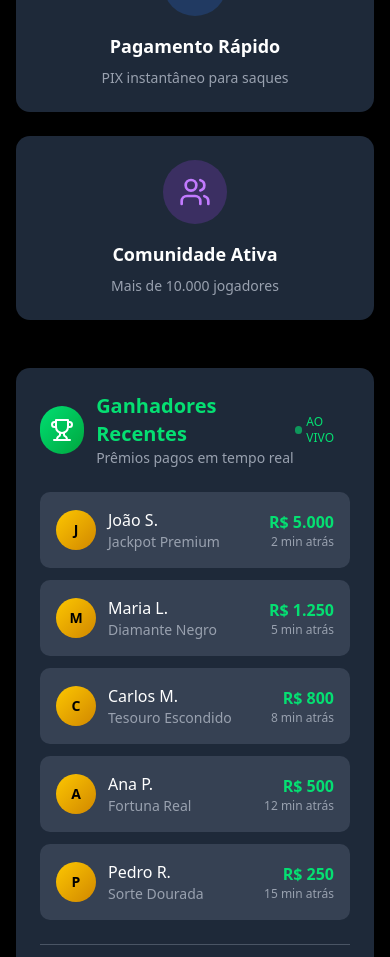
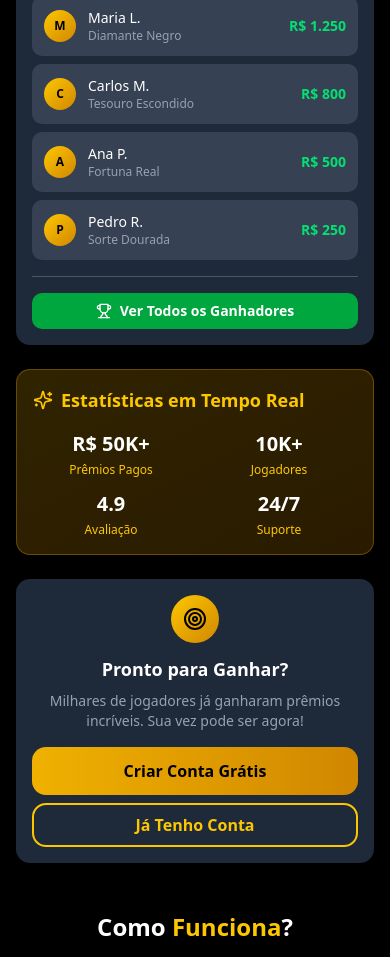
Before and after one commit to Gabrielarndt/raspou-ganhou-essencial, a React (Vite) app in the folder raspou-ganhou/: page /#/ in a window 390 px wide. Shown: the part 1040-1997 px from the top of the page. Built offline with nearby package versions, Linux system fonts and the light colour scheme.

Commit message:
Improve mobile cards design for modern and elegant look

```diff
--- a/raspou-ganhou/src/pages/Home.jsx
+++ b/raspou-ganhou/src/pages/Home.jsx
@@ -194,67 +194,67 @@ const Home = () => {
             </p>
           </div>
 
-          <div className="grid grid-cols-1 md:grid-cols-2 lg:grid-cols-4 gap-6 lg:gap-8">
+          <div className="grid grid-cols-2 md:grid-cols-2 lg:grid-cols-4 gap-3 md:gap-6 lg:gap-8">
             {features.map((feature, index) => (
-              <div key={index} className="bg-gray-800 rounded-xl p-6 text-center hover:bg-gray-700 transition-all duration-200 transform hover:scale-105">
-                <div className={`w-16 h-16 ${feature.color.replace('text-', 'bg-').replace('-400', '-500/20')} rounded-full flex items-center justify-center mx-auto mb-4`}>
-                  <feature.icon className={`w-8 h-8 ${feature.color}`} />
+              <div key={index} className="bg-gray-800 rounded-xl p-3 md:p-6 text-center hover:bg-gray-700 transition-all duration-200 transform hover:scale-105">
+                <div className={`w-10 h-10 md:w-16 md:h-16 ${feature.color.replace('text-', 'bg-').replace('-400', '-500/20')} rounded-full flex items-center justify-center mx-auto mb-2 md:mb-4`}>
+                  <feature.icon className={`w-5 h-5 md:w-8 md:h-8 ${feature.color}`} />
                 </div>
-                <h3 className="text-white font-bold text-lg mb-2">{feature.title}</h3>
-                <p className="text-gray-400 text-sm">{feature.description}</p>
+                <h3 className="text-white font-bold text-sm md:text-lg mb-1 md:mb-2">{feature.title}</h3>
+                <p className="text-gray-400 text-xs md:text-sm leading-tight">{feature.description}</p>
               </div>
             ))}
           </div>
         </section>
 
         {/* Ganhadores e Estatísticas */}
-        <section className="grid lg:grid-cols-2 gap-8 lg:gap-12 mb-12 lg:mb-16">
+        <section className="grid lg:grid-cols-2 gap-6 lg:gap-12 mb-12 lg:mb-16">
 
           {/* Ganhadores Recentes */}
-          <div className="bg-gray-800 rounded-xl p-6 lg:p-8">
+          <div className="bg-gray-800 rounded-xl p-4 lg:p-8">
             <div className="flex items-center justify-between mb-6">
               <div className="flex items-center space-x-3">
-                <div className="w-12 h-12 bg-gradient-to-br from-green-400 to-green-600 rounded-full flex items-center justify-center">
-                  <Trophy className="w-6 h-6 text-white" />
+                <div className="w-10 h-10 md:w-12 md:h-12 bg-gradient-to-br from-green-400 to-green-600 rounded-full flex items-center justify-center">
+                  <Trophy className="w-5 h-5 md:w-6 md:h-6 text-white" />
                 </div>
                 <div>
-                  <h3 className="text-green-400 font-bold text-xl">Ganhadores Recentes</h3>
-                  <p className="text-gray-400 text-sm">Prêmios pagos em tempo real</p>
+                  <h3 className="text-green-400 font-bold text-lg md:text-xl">Ganhadores Recentes</h3>
+                  <p className="text-gray-400 text-xs md:text-sm">Prêmios pagos em tempo real</p>
                 </div>
               </div>
               <div className="flex items-center space-x-1">
                 <div className="w-2 h-2 bg-green-400 rounded-full animate-pulse"></div>
-                <span className="text-green-400 text-xs font-medium">AO VIVO</span>
+                <span className="text-green-400 text-xs font-medium hidden md:inline">AO VIVO</span>
               </div>
             </div>
 
-            <div className="space-y-3">
+            <div className="space-y-2 md:space-y-3">
               {ganhadores.map((ganhador, index) => (
-                <div key={index} className="flex items-center justify-between p-4 bg-gray-700 rounded-lg hover:bg-gray-600 transition-colors">
+                <div key={index} className="flex items-center justify-between p-3 md:p-4 bg-gray-700 rounded-lg hover:bg-gray-600 transition-colors">
                   <div className="flex items-center space-x-3">
-                    <div className="w-10 h-10 bg-gradient-to-br from-yellow-400 to-yellow-600 rounded-full flex items-center justify-center">
-                      <span className="text-black font-bold text-sm">{ganhador.avatar}</span>
+                    <div className="w-8 h-8 md:w-10 md:h-10 bg-gradient-to-br from-yellow-400 to-yellow-600 rounded-full flex items-center justify-center">
+                      <span className="text-black font-bold text-xs md:text-sm">{ganhador.avatar}</span>
                     </div>
                     <div>
-                      <p className="text-white font-medium">{ganhador.nome}</p>
-                      <p className="text-gray-400 text-sm">{ganhador.jogo}</p>
+                      <p className="text-white font-medium text-sm md:text-base">{ganhador.nome}</p>
+                      <p className="text-gray-400 text-xs md:text-sm">{ganhador.jogo}</p>
                     </div>
                   </div>
                   <div className="text-right">
-                    <p className="text-green-400 font-bold">{ganhador.premio}</p>
-                    <p className="text-gray-400 text-xs">{ganhador.tempo}</p>
+                    <p className="text-green-400 font-bold text-sm md:text-base">{ganhador.premio}</p>
+                    <p className="text-gray-400 text-xs hidden md:block">{ganhador.tempo}</p>
                   </div>
                 </div>
               ))}
             </div>
 
-            <div className="mt-6 pt-6 border-t border-gray-600">
+            <div className="mt-4 md:mt-6 pt-4 md:pt-6 border-t border-gray-600">
               <button
                 onClick={() => navigate('/numeros')}
-                className="w-full bg-green-600 hover:bg-green-700 text-white font-bold py-3 rounded-lg transition-colors flex items-center justify-center space-x-2"
+                className="w-full bg-green-600 hover:bg-green-700 text-white font-bold py-2 md:py-3 rounded-lg transition-colors flex items-center justify-center space-x-2"
               >
-                <Trophy className="w-5 h-5" />
-                <span>Ver Todos os Ganhadores</span>
+                <Trophy className="w-4 h-4 md:w-5 md:h-5" />
+                <span className="text-sm md:text-base">Ver Todos os Ganhadores</span>
               </button>
             </div>
           </div>
@@ -262,65 +262,65 @@ const Home = () => {
           {/* Estatísticas e CTA */}
           <div className="space-y-6">
             {/* Estatísticas */}
-            <div className="bg-gradient-to-br from-yellow-500/20 to-yellow-600/20 border border-yellow-500/30 rounded-xl p-6">
-              <h3 className="text-yellow-400 font-bold text-xl mb-6 flex items-center space-x-2">
-                <Sparkles className="w-6 h-6" />
+            <div className="bg-gradient-to-br from-yellow-500/20 to-yellow-600/20 border border-yellow-500/30 rounded-xl p-4 md:p-6">
+              <h3 className="text-yellow-400 font-bold text-lg md:text-xl mb-4 md:mb-6 flex items-center space-x-2">
+                <Sparkles className="w-5 h-5 md:w-6 md:h-6" />
                 <span>Estatísticas em Tempo Real</span>
               </h3>
 
-              <div className="grid grid-cols-2 gap-4">
+              <div className="grid grid-cols-2 gap-3 md:gap-4">
                 <div className="text-center">
-                  <p className="text-3xl font-bold text-white mb-1">R$ 50K+</p>
-                  <p className="text-yellow-400 text-sm">Prêmios Pagos</p>
+                  <p className="text-xl md:text-3xl font-bold text-white mb-1">R$ 50K+</p>
+                  <p className="text-yellow-400 text-xs md:text-sm">Prêmios Pagos</p>
                 </div>
                 <div className="text-center">
-                  <p className="text-3xl font-bold text-white mb-1">10K+</p>
-                  <p className="text-yellow-400 text-sm">Jogadores</p>
+                  <p className="text-xl md:text-3xl font-bold text-white mb-1">10K+</p>
+                  <p className="text-yellow-400 text-xs md:text-sm">Jogadores</p>
                 </div>
                 <div className="text-center">
-                  <p className="text-3xl font-bold text-white mb-1">4.9</p>
-                  <p className="text-yellow-400 text-sm">Avaliação</p>
+                  <p className="text-xl md:text-3xl font-bold text-white mb-1">4.9</p>
+                  <p className="text-yellow-400 text-xs md:text-sm">Avaliação</p>
                 </div>
                 <div className="text-center">
-                  <p className="text-3xl font-bold text-white mb-1">24/7</p>
-                  <p className="text-yellow-400 text-sm">Suporte</p>
+                  <p className="text-xl md:text-3xl font-bold text-white mb-1">24/7</p>
+                  <p className="text-yellow-400 text-xs md:text-sm">Suporte</p>
                 </div>
               </div>
             </div>
 
             {/* CTA Principal */}
-            <div className="bg-gray-800 rounded-xl p-6 text-center">
-              <div className="w-16 h-16 bg-gradient-to-br from-yellow-400 to-yellow-600 rounded-full flex items-center justify-center mx-auto mb-4">
-                <Target className="w-8 h-8 text-black" />
+            <div className="bg-gray-800 rounded-xl p-4 md:p-6 text-center">
+              <div className="w-12 h-12 md:w-16 md:h-16 bg-gradient-to-br from-yellow-400 to-yellow-600 rounded-full flex items-center justify-center mx-auto mb-3 md:mb-4">
+                <Target className="w-6 h-6 md:w-8 md:h-8 text-black" />
               </div>
-              <h3 className="text-white font-bold text-xl mb-2">Pronto para Ganhar?</h3>
-              <p className="text-gray-400 mb-6">
+              <h3 className="text-white font-bold text-lg md:text-xl mb-2">Pronto para Ganhar?</h3>
+              <p className="text-gray-400 text-sm md:text-base mb-4 md:mb-6">
                 Milhares de jogadores já ganharam prêmios incríveis. Sua vez pode ser agora!
               </p>
 
               {user ? (
-                <div className="space-y-3">
+                <div className="space-y-2 md:space-y-3">
                   <button
                     onClick={() => navigate('/raspadinhas')}
-                    className="w-full bg-gradient-to-r from-yellow-500 to-yellow-600 hover:from-yellow-600 hover:to-yellow-700 text-black font-bold py-4 px-6 rounded-xl transition-all duration-200 transform hover:scale-105"
+                    className="w-full bg-gradient-to-r from-yellow-500 to-yellow-600 hover:from-yellow-600 hover:to-yellow-700 text-black font-bold py-3 md:py-4 px-4 md:px-6 rounded-xl transition-all duration-200 transform hover:scale-105"
                   >
                     Jogar Raspadinhas
                   </button>
-                  <p className="text-gray-400 text-sm">
+                  <p className="text-gray-400 text-xs md:text-sm">
                     Saldo: R$ {((user.saldo_real || 0) + (user.saldo_bonus || 0)).toFixed(2)}
                   </p>
                 </div>
               ) : (
-                <div className="space-y-3">
+                <div className="space-y-2 md:space-y-3">
                   <button
                     onClick={() => navigate('/registro')}
-                    className="w-full bg-gradient-to-r from-yellow-500 to-yellow-600 hover:from-yellow-600 hover:to-yellow-700 text-black font-bold py-4 px-6 rounded-xl transition-all duration-200 transform hover:scale-105"
+                    className="w-full bg-gradient-to-r from-yellow-500 to-yellow-600 hover:from-yellow-600 hover:to-yellow-700 text-black font-bold py-3 md:py-4 px-4 md:px-6 rounded-xl transition-all duration-200 transform hover:scale-105"
                   >
                     Criar Conta Grátis
                   </button>
                   <button
                     onClick={() => navigate('/login')}
-                    className="w-full bg-transparent border-2 border-yellow-400 text-yellow-400 hover:bg-yellow-400 hover:text-black font-bold py-3 px-6 rounded-xl transition-all duration-200"
+                    className="w-full bg-transparent border-2 border-yellow-400 text-yellow-400 hover:bg-yellow-400 hover:text-black font-bold py-2 md:py-3 px-4 md:px-6 rounded-xl transition-all duration-200"
                   >
                     Já Tenho Conta
                   </button>
@@ -341,42 +341,42 @@ const Home = () => {
             </p>
           </div>
 
-          <div className="grid grid-cols-1 md:grid-cols-3 gap-6 lg:gap-8">
-            <div className="bg-gray-800 rounded-xl p-6 text-center relative">
+          <div className="grid grid-cols-1 md:grid-cols-3 gap-4 md:gap-6 lg:gap-8">
+            <div className="bg-gray-800 rounded-xl p-4 md:p-6 text-center relative">
               <div className="absolute -top-4 left-1/2 transform -translate-x-1/2 w-8 h-8 bg-yellow-400 text-black rounded-full flex items-center justify-center font-bold">
                 1
               </div>
-              <div className="w-16 h-16 bg-blue-500/20 rounded-full flex items-center justify-center mx-auto mb-4 mt-4">
-                <User className="w-8 h-8 text-blue-400" />
+              <div className="w-12 h-12 md:w-16 md:h-16 bg-blue-500/20 rounded-full flex items-center justify-center mx-auto mb-3 md:mb-4 mt-4">
+                <User className="w-6 h-6 md:w-8 md:h-8 text-blue-400" />
               </div>
-              <h3 className="text-white font-bold text-lg mb-2">Crie sua Conta</h3>
-              <p className="text-gray-400 text-sm">
+              <h3 className="text-white font-bold text-base md:text-lg mb-2">Crie sua Conta</h3>
+              <p className="text-gray-400 text-xs md:text-sm">
                 Cadastro rápido e seguro em menos de 2 minutos
               </p>
             </div>
 
-            <div className="bg-gray-800 rounded-xl p-6 text-center relative">
+            <div className="bg-gray-800 rounded-xl p-4 md:p-6 text-center relative">
               <div className="absolute -top-4 left-1/2 transform -translate-x-1/2 w-8 h-8 bg-yellow-400 text-black rounded-full flex items-center justify-center font-bold">
                 2
               </div>
-              <div className="w-16 h-16 bg-green-500/20 rounded-full flex items-center justify-center mx-auto mb-4 mt-4">
-                <Gift className="w-8 h-8 text-green-400" />
+              <div className="w-12 h-12 md:w-16 md:h-16 bg-green-500/20 rounded-full flex items-center justify-center mx-auto mb-3 md:mb-4 mt-4">
+                <Gift className="w-6 h-6 md:w-8 md:h-8 text-green-400" />
               </div>
-              <h3 className="text-white font-bold text-lg mb-2">Escolha sua Raspadinha</h3>
-              <p className="text-gray-400 text-sm">
+              <h3 className="text-white font-bold text-base md:text-lg mb-2">Escolha sua Raspadinha</h3>
+              <p className="text-gray-400 text-xs md:text-sm">
                 Diversos jogos com prêmios de até R$ 10.000
               </p>
             </div>
 
-            <div className="bg-gray-800 rounded-xl p-6 text-center relative">
+            <div className="bg-gray-800 rounded-xl p-4 md:p-6 text-center relative">
               <div className="absolute -top-4 left-1/2 transform -translate-x-1/2 w-8 h-8 bg-yellow-400 text-black rounded-full flex items-center justify-center font-bold">
                 3
               </div>
-              <div className="w-16 h-16 bg-yellow-500/20 rounded-full flex items-center justify-center mx-auto mb-4 mt-4">
-                <Trophy className="w-8 h-8 text-yellow-400" />
+              <div className="w-12 h-12 md:w-16 md:h-16 bg-yellow-500/20 rounded-full flex items-center justify-center mx-auto mb-3 md:mb-4 mt-4">
+                <Trophy className="w-6 h-6 md:w-8 md:h-8 text-yellow-400" />
               </div>
-              <h3 className="text-white font-bold text-lg mb-2">Raspe e Ganhe</h3>
-              <p className="text-gray-400 text-sm">
+              <h3 className="text-white font-bold text-base md:text-lg mb-2">Raspe e Ganhe</h3>
+              <p className="text-gray-400 text-xs md:text-sm">
                 Descubra se você ganhou e receba na hora!
               </p>
             </div>
@@ -394,19 +394,19 @@ const Home = () => {
             </p>
           </div>
 
-          <div className="grid md:grid-cols-2 lg:grid-cols-3 gap-6 lg:gap-8">
+          <div className="grid grid-cols-1 md:grid-cols-2 lg:grid-cols-3 gap-4 md:gap-6 lg:gap-8">
             {/* Bônus de Boas-vindas */}
-            <div className="bg-gradient-to-br from-purple-600 to-pink-600 rounded-xl p-6 text-center relative overflow-hidden">
+            <div className="bg-gradient-to-br from-purple-600 to-pink-600 rounded-xl p-4 md:p-6 text-center relative overflow-hidden">
               <div className="absolute inset-0 bg-black/10"></div>
               <div className="relative z-10">
-                <Gift className="w-12 h-12 text-white mx-auto mb-4" />
-                <h4 className="text-white font-bold text-lg mb-2">Bônus de Boas-vindas</h4>
-                <p className="text-white/90 text-sm mb-4">
+                <Gift className="w-10 h-10 md:w-12 md:h-12 text-white mx-auto mb-3 md:mb-4" />
+                <h4 className="text-white font-bold text-base md:text-lg mb-2">Bônus de Boas-vindas</h4>
+                <p className="text-white/90 text-xs md:text-sm mb-3 md:mb-4">
                   Ganhe R$ 10 grátis no seu primeiro cadastro!
                 </p>
                 <button
                   onClick={() => navigate('/registro')}
-                  className="bg-white text-purple-600 font-bold py-2 px-6 rounded-lg hover:bg-gray-100 transition-colors"
+                  className="bg-white text-purple-600 font-bold py-2 px-4 md:px-6 rounded-lg hover:bg-gray-100 transition-colors text-sm md:text-base"
                 >
                   Resgatar Agora
                 </button>
@@ -414,17 +414,17 @@ const Home = () => {
             </div>
 
             {/* Cashback VIP */}
-            <div className="bg-gradient-to-br from-blue-600 to-cyan-600 rounded-xl p-6 text-center relative overflow-hidden">
+            <div className="bg-gradient-to-br from-blue-600 to-cyan-600 rounded-xl p-4 md:p-6 text-center relative overflow-hidden">
               <div className="absolute inset-0 bg-black/10"></div>
               <div className="relative z-10">
-                <Star className="w-12 h-12 text-white mx-auto mb-4" />
-                <h4 className="text-white font-bold text-lg mb-2">Cashback VIP</h4>
-                <p className="text-white/90 text-sm mb-4">
+                <Star className="w-10 h-10 md:w-12 md:h-12 text-white mx-auto mb-3 md:mb-4" />
+                <h4 className="text-white font-bold text-base md:text-lg mb-2">Cashback VIP</h4>
+                <p className="text-white/90 text-xs md:text-sm mb-3 md:mb-4">
                   Receba 5% de volta em todas as suas jogadas!
                 </p>
                 <button
                   onClick={() => navigate('/raspadinhas')}
-                  className="bg-white text-blue-600 font-bold py-2 px-6 rounded-lg hover:bg-gray-100 transition-colors"
+                  className="bg-white text-blue-600 font-bold py-2 px-4 md:px-6 rounded-lg hover:bg-gray-100 transition-colors text-sm md:text-base"
                 >
                   Saiba Mais
                 </button>
@@ -432,17 +432,17 @@ const Home = () => {
             </div>
 
             {/* Sorteio Diário */}
-            <div className="bg-gradient-to-br from-green-600 to-emerald-600 rounded-xl p-6 text-center relative overflow-hidden md:col-span-2 lg:col-span-1">
+            <div className="bg-gradient-to-br from-green-600 to-emerald-600 rounded-xl p-4 md:p-6 text-center relative overflow-hidden md:col-span-2 lg:col-span-1">
               <div className="absolute inset-0 bg-black/10"></div>
               <div className="relative z-10">
-                <TrendingUp className="w-12 h-12 text-white mx-auto mb-4" />
-                <h4 className="text-white font-bold text-lg mb-2">Sorteio Diário</h4>
-                <p className="text-white/90 text-sm mb-4">
+                <TrendingUp className="w-10 h-10 md:w-12 md:h-12 text-white mx-auto mb-3 md:mb-4" />
+                <h4 className="text-white font-bold text-base md:text-lg mb-2">Sorteio Diário</h4>
+                <p className="text-white/90 text-xs md:text-sm mb-3 md:mb-4">
                   Concorra a R$ 5.000 todos os dias às 20h!
                 </p>
                 <button
                   onClick={() => navigate('/numeros')}
-                  className="bg-white text-green-600 font-bold py-2 px-6 rounded-lg hover:bg-gray-100 transition-colors"
+                  className="bg-white text-green-600 font-bold py-2 px-4 md:px-6 rounded-lg hover:bg-gray-100 transition-colors text-sm md:text-base"
                 >
                   Participar
                 </button>
@@ -452,37 +452,37 @@ const Home = () => {
         </section>
 
         {/* Call to Action Final */}
-        <section className="text-center py-12 lg:py-16 bg-gradient-to-r from-gray-800 to-gray-900 rounded-2xl">
-          <div className="max-w-3xl mx-auto px-6">
-            <Crown className="w-16 h-16 text-yellow-400 mx-auto mb-6" />
-            <h3 className="text-3xl lg:text-5xl font-bold mb-6">
+        <section className="text-center py-8 md:py-12 lg:py-16 bg-gradient-to-r from-gray-800 to-gray-900 rounded-2xl">
+          <div className="max-w-3xl mx-auto px-4 md:px-6">
+            <Crown className="w-12 h-12 md:w-16 md:h-16 text-yellow-400 mx-auto mb-4 md:mb-6" />
+            <h3 className="text-2xl md:text-3xl lg:text-5xl font-bold mb-4 md:mb-6">
               Sua <span className="text-yellow-400">Sorte</span> Está Esperando
             </h3>
-            <p className="text-gray-300 text-lg lg:text-xl mb-8">
+            <p className="text-gray-300 text-sm md:text-lg lg:text-xl mb-6 md:mb-8">
               Junte-se a milhares de jogadores que já transformaram suas vidas com o RaspouGanhou.
               Comece agora e descubra o que a sorte preparou para você!
             </p>
 
-            <div className="flex flex-col sm:flex-row gap-4 justify-center items-center">
+            <div className="flex flex-col sm:flex-row gap-3 md:gap-4 justify-center items-center">
               <button
                 onClick={() => navigate('/raspadinhas')}
-                className="bg-gradient-to-r from-yellow-500 to-yellow-600 hover:from-yellow-600 hover:to-yellow-700 text-black font-bold py-4 px-8 lg:px-12 rounded-xl transition-all duration-200 transform hover:scale-105 flex items-center space-x-2"
+                className="w-full sm:w-auto bg-gradient-to-r from-yellow-500 to-yellow-600 hover:from-yellow-600 hover:to-yellow-700 text-black font-bold py-3 md:py-4 px-6 md:px-8 lg:px-12 rounded-xl transition-all duration-200 transform hover:scale-105 flex items-center justify-center space-x-2"
               >
-                <Play className="w-6 h-6" />
+                <Play className="w-5 h-5 md:w-6 md:h-6" />
                 <span>Começar a Jogar</span>
               </button>
 
               {!user && (
                 <button
                   onClick={() => navigate('/registro')}
-                  className="bg-transparent border-2 border-yellow-400 text-yellow-400 hover:bg-yellow-400 hover:text-black font-bold py-4 px-8 lg:px-12 rounded-xl transition-all duration-200"
+                  className="w-full sm:w-auto bg-transparent border-2 border-yellow-400 text-yellow-400 hover:bg-yellow-400 hover:text-black font-bold py-3 md:py-4 px-6 md:px-8 lg:px-12 rounded-xl transition-all duration-200"
                 >
                   Criar Conta Grátis
                 </button>
               )}
             </div>
 
-            <div className="mt-8 flex justify-center space-x-8 text-sm text-gray-400">
+            <div className="mt-6 md:mt-8 flex flex-wrap justify-center gap-4 md:gap-8 text-xs md:text-sm text-gray-400">
               <div className="flex items-center space-x-2">
                 <Shield className="w-4 h-4 text-green-400" />
                 <span>100% Seguro</span>
```
